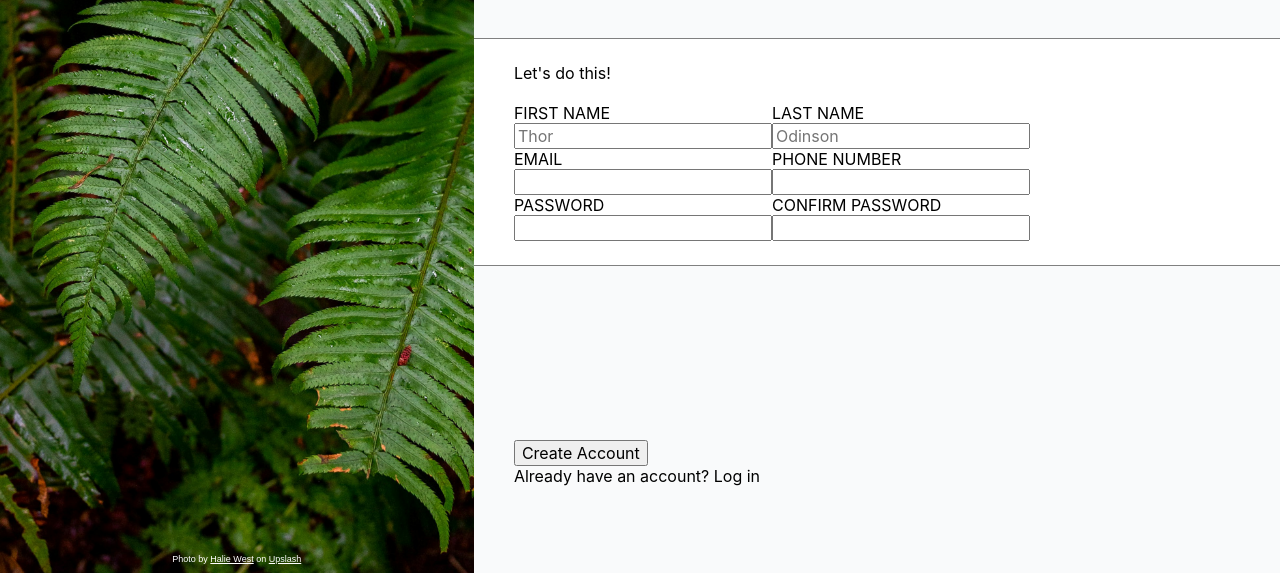
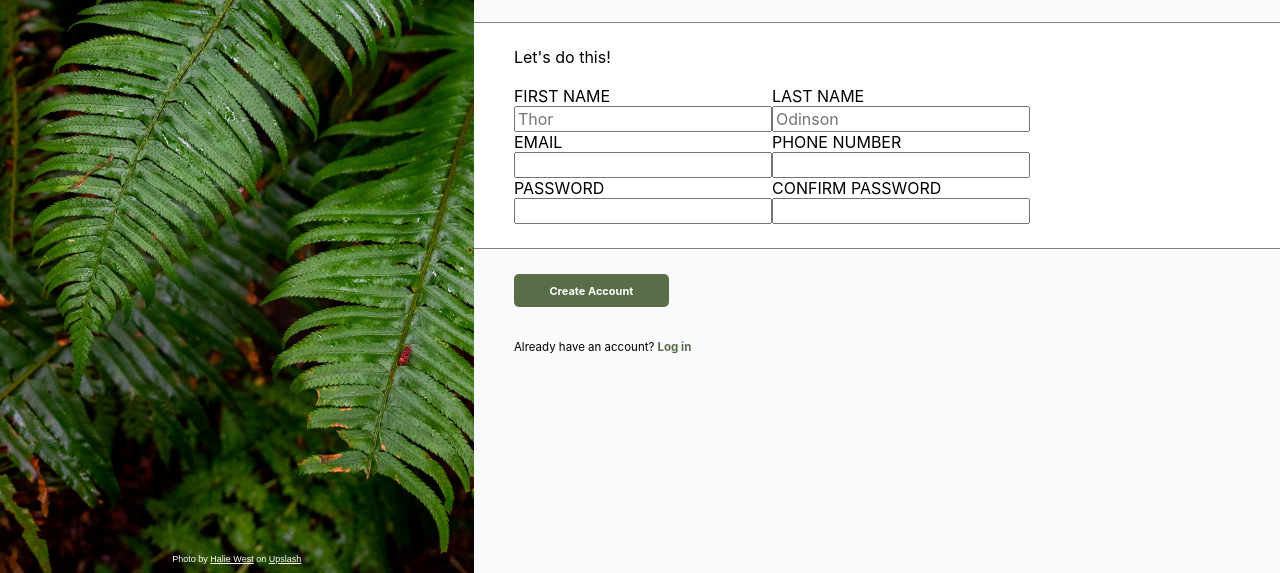
Before and after one commit to MidlifeMechanicus/sign-up-form, a plain HTML site: page index.html in a window 1280 px wide. Shown: the part 281-854 px from the top of the page. Drawn offline with Linux system fonts and the light colour scheme.

Commit message:
Format bottom third of contentHolder

```diff
--- a/index.html
+++ b/index.html
@@ -28,18 +28,18 @@
       <div>
         <section id = "formHolder">
           <p> Let's do this!</p>
-          <form action="">
+          <form action="" method="get">
             <div>
               <label for="first_name">FIRST NAME</label>
-              <input type="text" id="first_name" name="first_name" placeholder="Thor">
+              <input type="text" id="first_name" name="first_name" placeholder="Thor" required>
             </div>
             <div>
               <label for="last_name">LAST NAME</label>
-              <input type="text" id="last_name" name="last_name" placeholder="Odinson">
+              <input type="text" id="last_name" name="last_name" placeholder="Odinson" required>
             </div>
             <div>
               <label for="email_address">EMAIL</label>
-              <input type="email" id="email_address" name="email_address">
+              <input type="email" id="email_address" name="email_address" required>
             </div>
             <div>
               <label for="phone_number">PHONE NUMBER</label>
@@ -47,18 +47,18 @@
             </div>
             <div>
               <label for="password">PASSWORD</label>
-              <input type="password" id="password" name="password">
+              <input type="password" id="password" name="password" required>
             </div>
             <div>
               <label for="confirm_password">CONFIRM PASSWORD</label>
-              <input type="password" id="confirm_password" name="confirm_password">
+              <input type="password" id="confirm_password" name="confirm_password" required>
             </div>
           </form>
         </section>
       </div>
       <section>
-        <button>Create Account</button>
-        <p>Already have an account? Log in</p>
+        <button type="submit">Create Account</button>
+        <p>Already have an account? <a href="">Log in</a></p>
       </section>
     </div>
   </div>
--- a/style.css
+++ b/style.css
@@ -103,7 +103,7 @@ body {
   #contentHolder {
     display: flex;
     flex-direction: column;
-    justify-content: space-around;
+    justify-content: center;
     width: 63%;
     background-color: #F9FAFB;
     font-family: Inter,Helvetica Neue,Helvetica,Arial,sans-serif;
@@ -112,6 +112,28 @@ body {
     section {
       padding-left: 5%;
       padding-right: 15%;
+
+      button {
+        border: none;
+        border-radius: 5px;
+        height: 33px;
+        width: 155px;
+        background-color: #596D48;
+        color: white;
+        font-size: 11px;
+        font-weight: bold;
+
+        + p {
+          font-size: 11.5px;
+          margin-top: 5%;
+
+          a {
+            color:#596D48;
+            font-weight: bold;
+            text-decoration: none;
+          }
+        }
+      }
     }
 
     #pitch {
@@ -123,6 +145,7 @@ body {
     }
 
     #formHolder {
+      margin: 25px 0;
       padding-top: 3%;
       padding-bottom: 3%;
       border-top: 1px solid grey;
```
